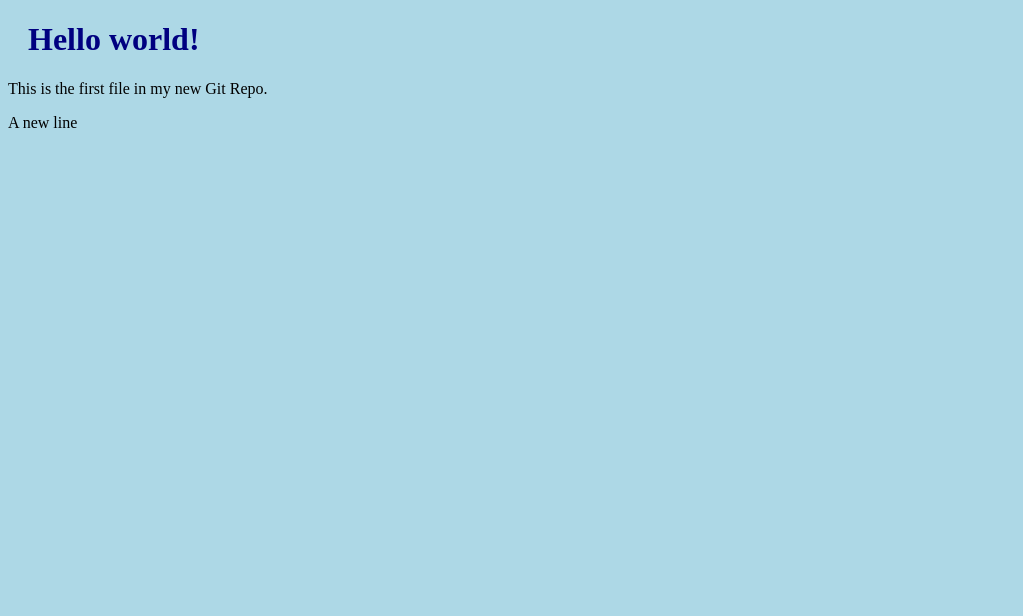
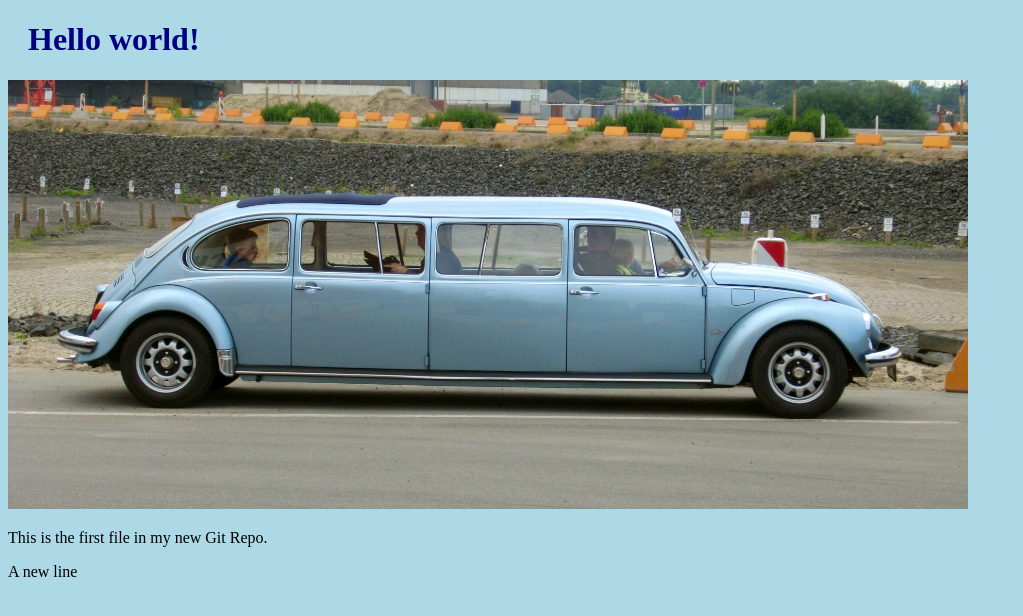
Before and after one commit to muhinyia/w3school, a plain HTML site: page index.html in a window 1280 px wide. Shown: the whole page, without its empty margins (0-1023 px from the left). Drawn offline with Linux system fonts and the light colour scheme.

Commit message:
Added Limo Image to index.html

```diff
--- a/index.html
+++ b/index.html
@@ -7,6 +7,11 @@
 <body>
 
 <h1>Hello world!</h1>
+
+<div><img src="limo.jpg" alt="Hello World from Space"
+style="width:100%;max-width:960px"></div>
+
+
 <p>This is the first file in my new Git Repo.</p>
 <p>A new line</p>
 
```
Also changed, not shown: limo.jpg (added).
